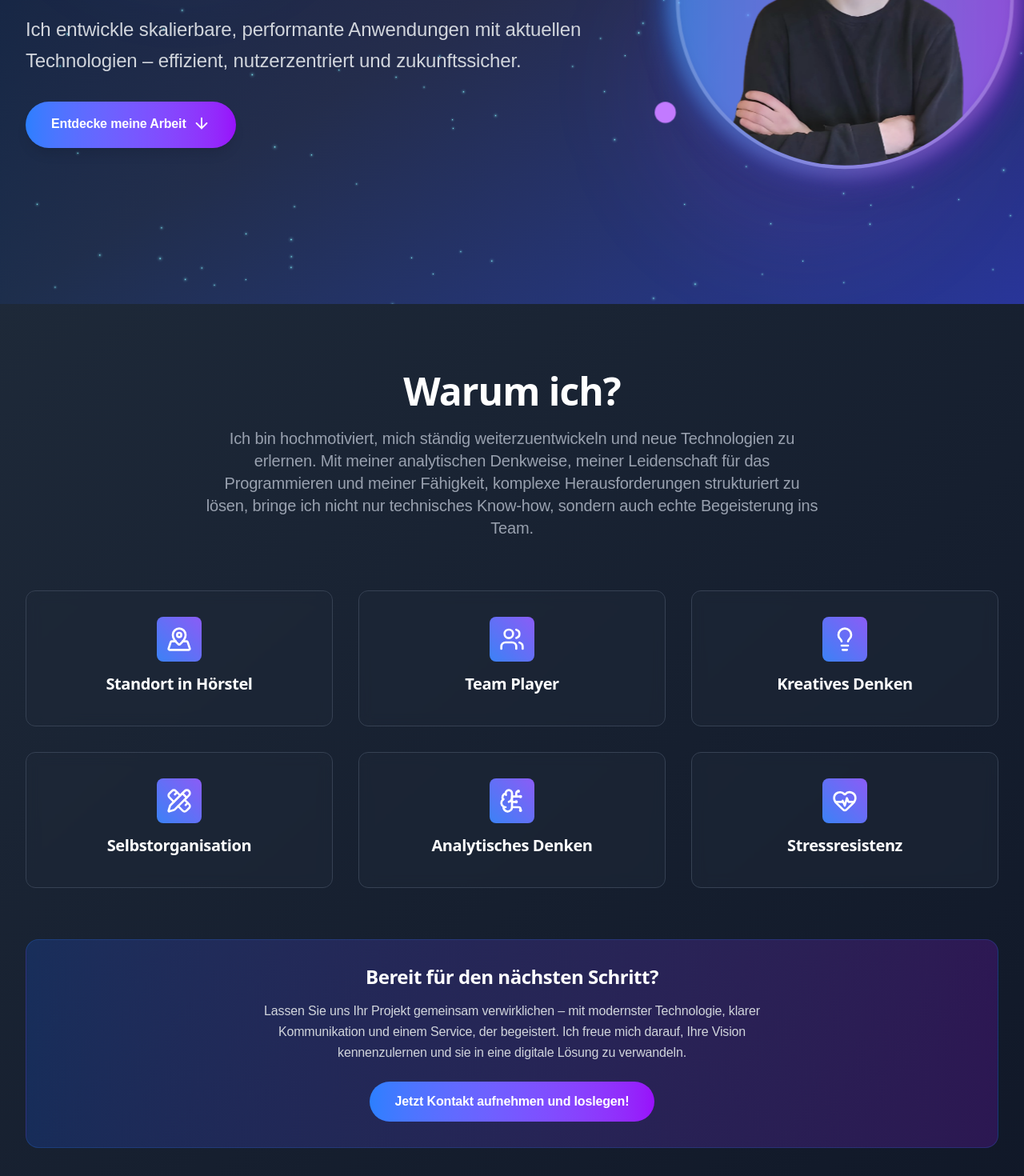
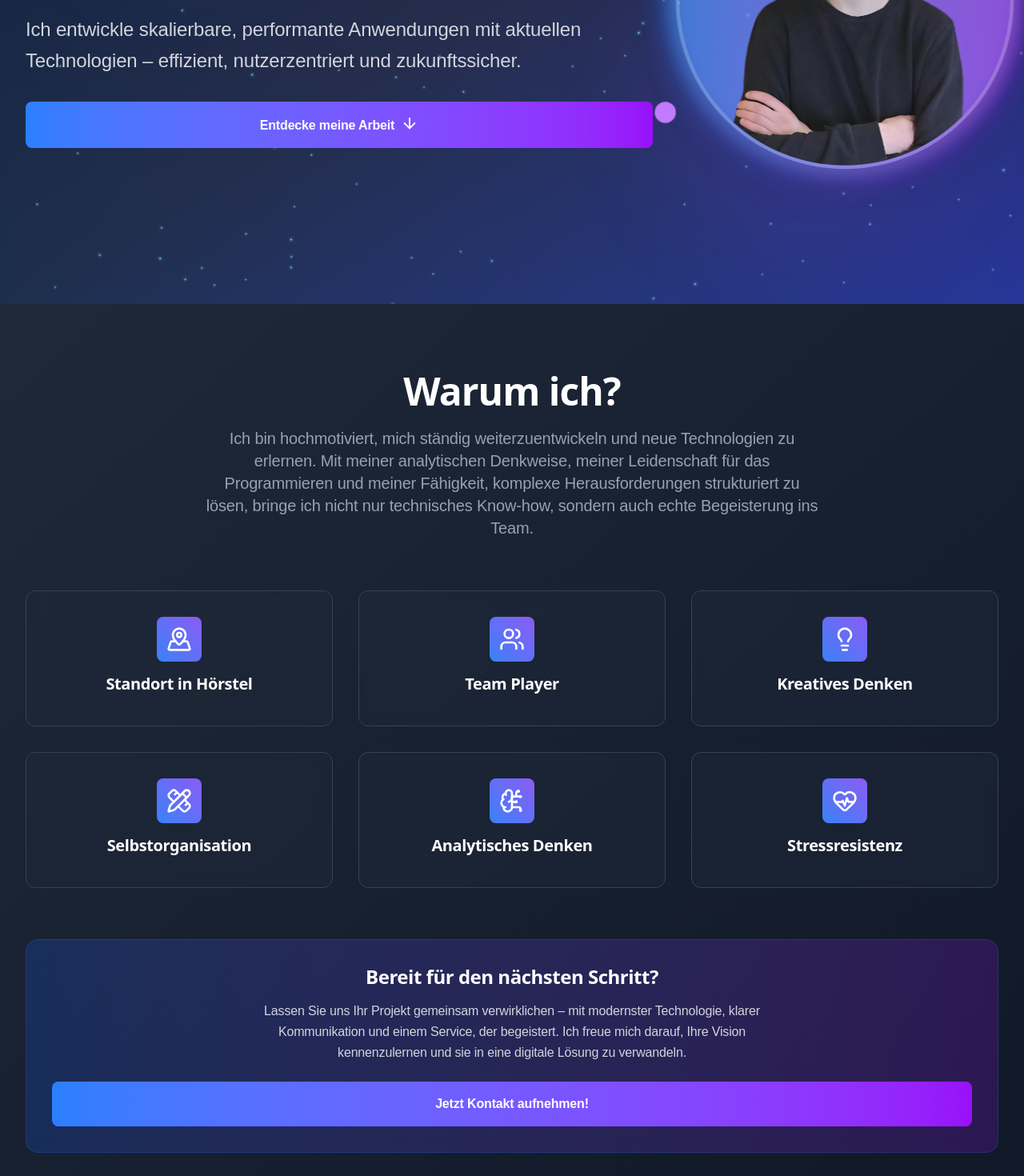
Before and after one commit to alexh7799/portfolio_neu, a React (Vite) app: page / in a window 1280 px wide. Shown: the part 420-1890 px from the top of the page at 80% size. Built offline with nearby package versions, Linux system fonts and the light colour scheme; a web font is replaced by a local one.

Commit message:
edit button with one style

```diff
--- a/src/component/contact/Contact.jsx
+++ b/src/component/contact/Contact.jsx
@@ -381,17 +381,17 @@ export class Contact extends Component {
                 <h3 className="text-xl sm:text-2xl font-bold text-white mb-6">{t('contact.getInTouch.title')}</h3>
 
                 <div className="space-y-6">
-                  <div className="flex items-center space-x-4">
+                  <div className="flex items-center space-x-2 sm:space-x-4">
                     <div className="p-3 bg-gradient-to-r from-pink-500 to-rose-600 rounded-lg">
                       <Mail className="w-6 h-6 text-white" />
                     </div>
                     <div>
                       <p className="text-gray-400">Email</p>
-                      <p className="text-sm sm:text-md text-white font-semibold">hoerst.alexander@gmail.com</p>
+                      <p className="text-sm sm:text-md text-white font-semibold hyphens-auto">hoerst.alexander@gmail.com</p>
                     </div>
                   </div>
 
-                  <div className="flex items-center space-x-4">
+                  <div className="flex items-center space-x-2 sm:space-x-4">
                     <div className="p-3 bg-gradient-to-r from-green-500 to-emerald-600 rounded-lg">
                       <Github className="w-6 h-6 text-white" />
                     </div>
@@ -401,7 +401,7 @@ export class Contact extends Component {
                     </div>
                   </div>
 
-                  <div className="flex items-center space-x-4">
+                  <div className="flex items-center space-x-2 sm:space-x-4">
                     <div className="p-3 bg-gradient-to-r from-blue-500 to-indigo-600 rounded-lg">
                       <Linkedin className="w-6 h-6 text-white" />
                     </div>
@@ -411,7 +411,7 @@ export class Contact extends Component {
                     </div>
                   </div>
 
-                  <div className="flex items-center space-x-4">
+                  <div className="flex items-center space-x-2 sm:space-x-4">
                     <div className="p-3 bg-gradient-to-r from-orange-500 to-red-600 rounded-lg">
                       <MapPin className="w-6 h-6 text-white" />
                     </div>
--- a/src/component/hero/Hero.jsx
+++ b/src/component/hero/Hero.jsx
@@ -42,8 +42,7 @@ export class Hero extends React.Component {
                             </p>
                             <button
                                 onClick={this.scrollToNextSection}
-                                className="group bg-gradient-to-r from-blue-500 to-purple-600 hover:from-blue-600 hover:to-purple-700 text-white px-6 py-3 md:px-8 md:py-4 rounded-full font-semibold transition-all duration-300 hover:scale-105 shadow-lg hover:shadow-xl text-sm md:text-base"
-                            >
+                                className='w-full px-8 py-4 rounded-lg font-semibold transition-all duration-300 flex items-center justify-center space-x-2 bg-gradient-to-r from-blue-500 to-purple-600 hover:from-blue-600 hover:to-purple-700 text-white hover:scale-102'>
                                 {t('hero.button')}
                                 <ArrowDown size={22} className="inline ml-2 mb-1 group-hover:translate-y-1 transition-transform" />
                             </button>
--- a/src/component/legal-notice/LegalNoticeContent.jsx
+++ b/src/component/legal-notice/LegalNoticeContent.jsx
@@ -36,7 +36,7 @@ export class LegalNoticeContent extends Component {
                             </p>
                         </section>
                         <section>
-                            <h2 className="text-2xl font-semibold text-white mb-4">{t("legal-notice.copyright")}</h2>
+                            <h2 className="text-2xl font-semibold text-white mb-4 hyphens-auto">{t("legal-notice.copyright")}</h2>
                             <p>
                                 {t("legal-notice.copyrightDescription")}
                             </p>
--- a/src/component/privacy-policy/PrivacyPolicyContent.jsx
+++ b/src/component/privacy-policy/PrivacyPolicyContent.jsx
@@ -16,8 +16,8 @@ export class PrivacyPolicyContent extends Component {
         const { t, i18n } = this.props;
 
         return (
-            <div className="bg-gray-800 rounded-xl p-8 border border-gray-700">
-                <h1 className="text-4xl font-bold text-white mb-8">{t('policy.title')}</h1>
+            <div className="bg-gray-800 rounded-xl p-4 sm:p-6 md:p-8 border border-gray-700">
+                <h1 className="text-4xl font-bold text-white mb-8 hyphens-auto">{t('policy.title')}</h1>
                 <div className="prose prose-invert max-w-none">
                     <div className="text-gray-300 space-y-6 leading-relaxed">
                         <p className="text-gray-400 text-sm">Last updated: 18.08.2025</p>
--- a/src/component/projects/Projects.jsx
+++ b/src/component/projects/Projects.jsx
@@ -51,8 +51,7 @@ export class Projects extends Component {
                   .getElementById("contact")
                   ?.scrollIntoView({ behavior: "smooth" })
               }
-              className="bg-gradient-to-r from-blue-500 to-purple-600 hover:from-blue-600 hover:to-purple-700 text-white px-8 py-3 rounded-full font-semibold transition-all duration-300 hover:scale-105"
-            >
+              className="text-base w-full px-8 py-4 rounded-lg font-semibold transition-all duration-300 flex items-center justify-center space-x-2 bg-gradient-to-r from-blue-500 to-purple-600 hover:from-blue-600 hover:to-purple-700 text-white hover:scale-105">
               {t("projects.get_in_touch")}
             </button>
           </div>
--- a/src/component/why-me/WhyMe.jsx
+++ b/src/component/why-me/WhyMe.jsx
@@ -86,8 +86,7 @@ export class WhyMe extends Component {
             </p>
             <button
               onClick={() => document.getElementById('contact')?.scrollIntoView({ behavior: 'smooth' })}
-              className="bg-gradient-to-r from-blue-500 to-purple-600 hover:from-blue-600 hover:to-purple-700 text-white px-8 py-3 rounded-full font-semibold transition-all duration-300 hover:scale-105"
-            >
+              className='text-base w-full px-8 py-4 rounded-lg font-semibold transition-all duration-300 flex items-center justify-center space-x-2 bg-gradient-to-r from-blue-500 to-purple-600 hover:from-blue-600 hover:to-purple-700 text-white hover:scale-105'>
               {t('why_me.get_in_touch')}
             </button>
           </div>
--- a/src/i18n/locales/de.json
+++ b/src/i18n/locales/de.json
@@ -18,7 +18,7 @@
     "description": "Ich bin hochmotiviert, mich ständig weiterzuentwickeln und neue Technologien zu erlernen. Mit meiner analytischen Denkweise, meiner Leidenschaft für das Programmieren und meiner Fähigkeit, komplexe Herausforderungen strukturiert zu lösen, bringe ich nicht nur technisches Know-how, sondern auch echte Begeisterung ins Team.",
     "ready_to_work": "Bereit für den nächsten Schritt?",
     "ready_to_work_description": "Lassen Sie uns Ihr Projekt gemeinsam verwirklichen – mit modernster Technologie, klarer Kommunikation und einem Service, der begeistert. Ich freue mich darauf, Ihre Vision kennenzulernen und sie in eine digitale Lösung zu verwandeln.",
-    "get_in_touch": "Jetzt Kontakt aufnehmen und loslegen!",
+    "get_in_touch": "Jetzt Kontakt aufnehmen!",
     "skill_one": {
       "title": "Standort in Hörstel",
       "description": "Ich arbeite aus Hörstel im Münsterland – ruhig gelegen, ideal für fokussiertes Arbeiten und dennoch bestens vernetzt für Projekte im gesamten DACH-Raum."
@@ -97,7 +97,7 @@
     ],
     "ready_to_work": "Interesse geweckt? Lassen Sie uns gemeinsam durchstarten!",
     "ready_to_work_description": "Sie planen ein ähnliches Projekt oder suchen einen zuverlässigen Entwickler für Ihr digitales Vorhaben? Ich freue mich auf Ihre Nachricht – und darauf, gemeinsam innovative Ideen in die Tat umzusetzen.",
-    "get_in_touch": "Jetzt Kontakt aufnehmen und loslegen!"
+    "get_in_touch": "Jetzt Kontakt aufnehmen!"
   },
   "contact": {
     "title": "Lass uns zusammenarbeiten",
--- a/src/i18n/locales/en.json
+++ b/src/i18n/locales/en.json
@@ -18,7 +18,7 @@
     "description": "I'm highly motivated to continuously learn new technologies and grow as a developer. With a strong analytical mindset, a passion for coding, and the ability to solve complex challenges, I bring not only technical expertise but genuine enthusiasm to any team.",
     "ready_to_work": "Ready to take the next step?",
     "ready_to_work_description": "Let’s bring your project to life – with cutting-edge technology, clear communication, and service that truly inspires. I’m excited to learn about your vision and turn it into a powerful digital solution.",
-    "get_in_touch": "Get in touch and let’s get started!",
+    "get_in_touch": "Get in touch!",
     "skill_one": {
       "title": "Location in Hörstel",
       "description": "I work from Hörstel in the Münsterland region – a quiet location ideal for focused work, yet well connected for projects across the entire DACH area."
@@ -97,7 +97,7 @@
     ],
     "ready_to_work": "Interested? Let’s kick things off together!",
     "ready_to_work_description": "Planning a similar project or looking for a reliable developer for your digital vision? I’d love to hear from you – and turn innovative ideas into reality, together.",
-    "get_in_touch": "Get in touch and let’s get started!"
+    "get_in_touch": "Get in touch!"
   },
   "contact": {
     "title": "Let's Work Together",
--- a/src/pages/LegalNotice.jsx
+++ b/src/pages/LegalNotice.jsx
@@ -17,7 +17,7 @@ export class LegalNotice extends Component {
                 </div>
                 <div className="pt-20 pb-16">
                     <div className="max-w-4xl mx-auto px-4 sm:px-6 lg:px-8">
-                        <div className="bg-gray-800 rounded-xl p-8 border border-gray-700">
+                        <div className="bg-gray-800 rounded-xl p-4 sm:p-6 md:p-8 border border-gray-700">
                             <LegalNoticeContent />
                         </div>
                     </div>
```
